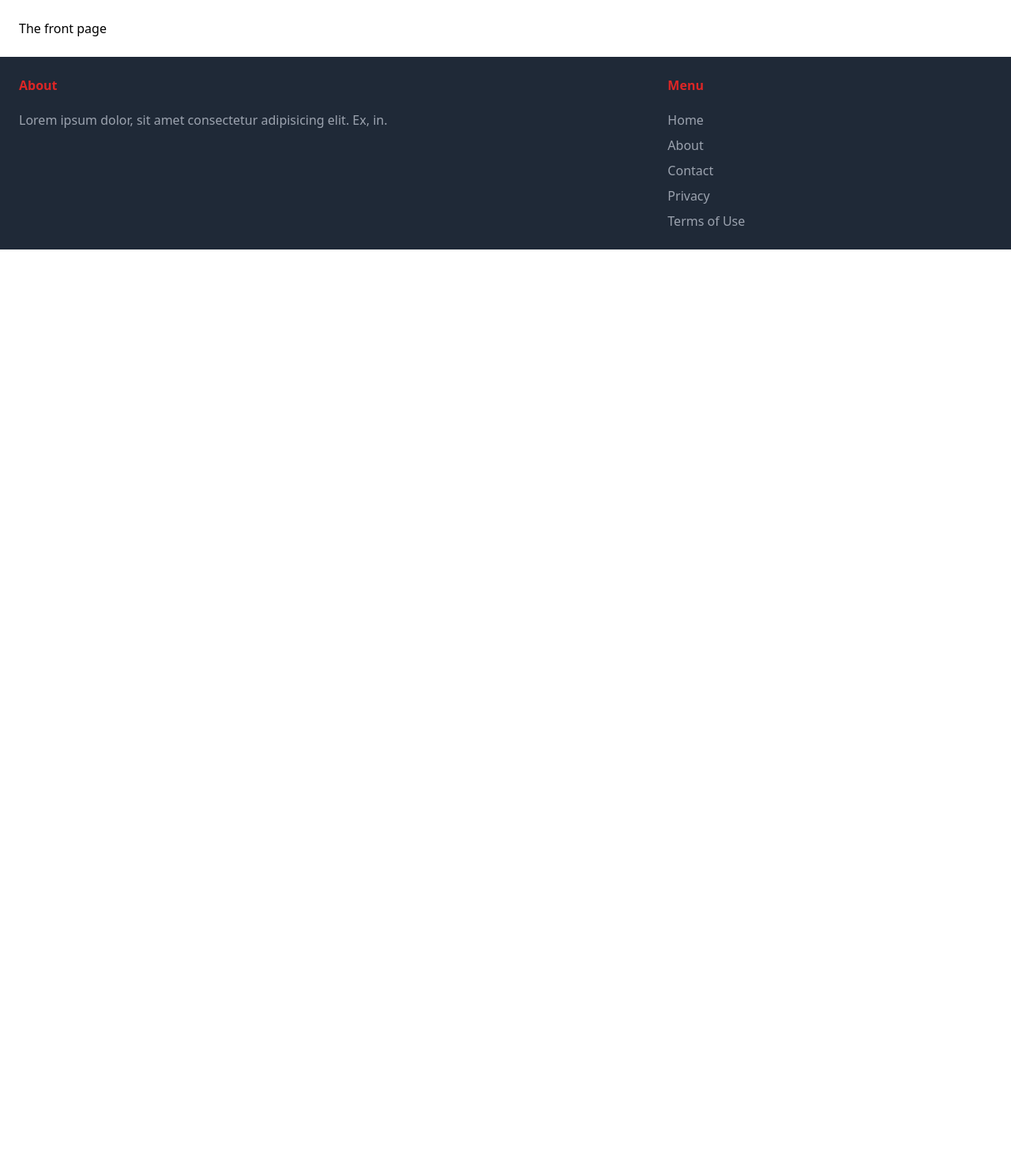
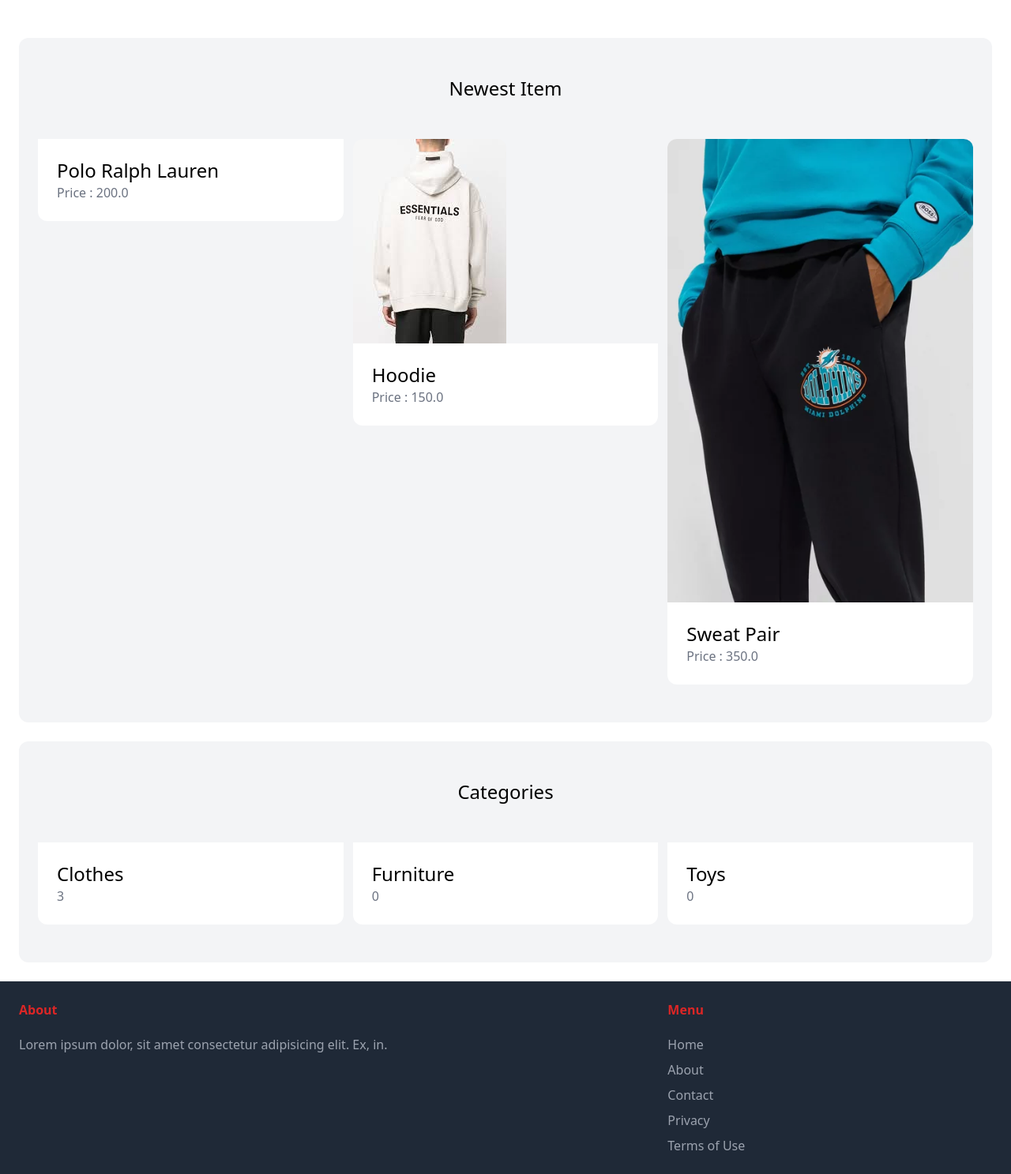
Before and after one commit to Ravkeerat02/Py-MarketPlace, a Django app: page // in a window 1280 px wide. Shown: the part 77-1564 px from the top of the page at 79% size. Before the commit the page ends 393 px from the top, so only its background shows below. Run offline with Django 4.2, Linux system fonts and the light colour scheme; data comes from the database, SQL or seed files in the repository; both versions use the stored data as it was after the commit; some libraries are stand-ins or nearby versions.

Commit message:
Displaying data

```diff
--- a/proj/core/templates/core/index.html
+++ b/proj/core/templates/core/index.html
@@ -3,5 +3,40 @@
 {% block title %}Welcome {% endblock %}
 <!--  page content-->
 {% block content %}
-<h1>The front page</h1>
+<!-- items -->
+<div class="mt-6 px-6 py-12 bg-gray-100 rounded-xl">
+  <h2 class="mb-12 text-2xl text-center">Newest Item</h2>
+  <div class="grid grid-cols-3 gap-3">
+    {% for item in items %}
+    <div>
+      <a href="#">
+        {% if item.image %}
+        <div>
+          <img src="{{ item.image.url }}" alt="" class="rounded-t-xl" />
+        </div>
+        {% endif %}
+        <div class="p-6 bg-white rounded-b-xl">
+          <h2 class="text-2xl">{{ item.name }}</h2>
+          <p class="text-gray-500">Price : {{ item.price }}</p>
+        </div>
+      </a>
+    </div>
+    {% endfor %}
+  </div>
+</div>
+<!-- categories -->
+<div class="mt-6 px-6 py-12 bg-gray-100 rounded-xl">
+  <h2 class="mb-12 text-2xl text-center">Categories</h2>
+  <div class="grid grid-cols-3 gap-3">
+    {% for category in categories%}
+    <a href="#">
+      <div class="p-6 bg-white rounded-b-xl">
+        <h2 class="text-2xl">{{ category.name }}</h2>
+        <p class="text-gray-500">{{category.items.count}}</p>
+      </div>
+    </a>
+    {% endfor%}
+  </div>
+</div>
+
 {% endblock %}
--- a/proj/core/views.py
+++ b/proj/core/views.py
@@ -1,10 +1,13 @@
 from django.shortcuts import render
+from item.models import Item, Category
 
-# Create your views here.
-# info about browser - request
 # home page
 def index(request):
-    return render(request , 'core/index.html')
+    # adding db
+    items= Item.objects.filter(is_sold=False)[0:6]
+    categories = Category.objects.all()
+    return render(request , 'core/index.html',{'categories':categories,'items':items})
+
 # contact page
 def contact(request):
     return render(request , 'core/contact.html')
--- a/proj/item/models.py
+++ b/proj/item/models.py
@@ -20,7 +20,7 @@
     is_sold= models.BooleanField(default=False)
     created_at = models.DateTimeField(auto_now_add=True)
     created_by = models.ForeignKey(User , related_name="items",on_delete=models.CASCADE)
-    image=models.ImageField(upload_to='item_iamges',blank=True,null=True)
+    image=models.ImageField(upload_to='item_iamges/',blank=True,null=True)
 
      #describing the category
 
--- a/proj/proj/urls.py
+++ b/proj/proj/urls.py
@@ -2,6 +2,8 @@
 from django.contrib import admin
 from django.urls import path
 from core.views import index , contact
+from django.conf import settings
+from django.conf.urls.static import static
 
 
 urlpatterns = [
@@ -11,4 +13,4 @@
     path('contact/',contact,name='contact'),
     # main
     path('admin/', admin.site.urls),
-]
+] + static(settings.MEDIA_URL , document_root = settings.MEDIA_ROOT)
```
Also changed, not shown: proj/db.sqlite3, proj/media/item_iamges/hb.jpg (added).
